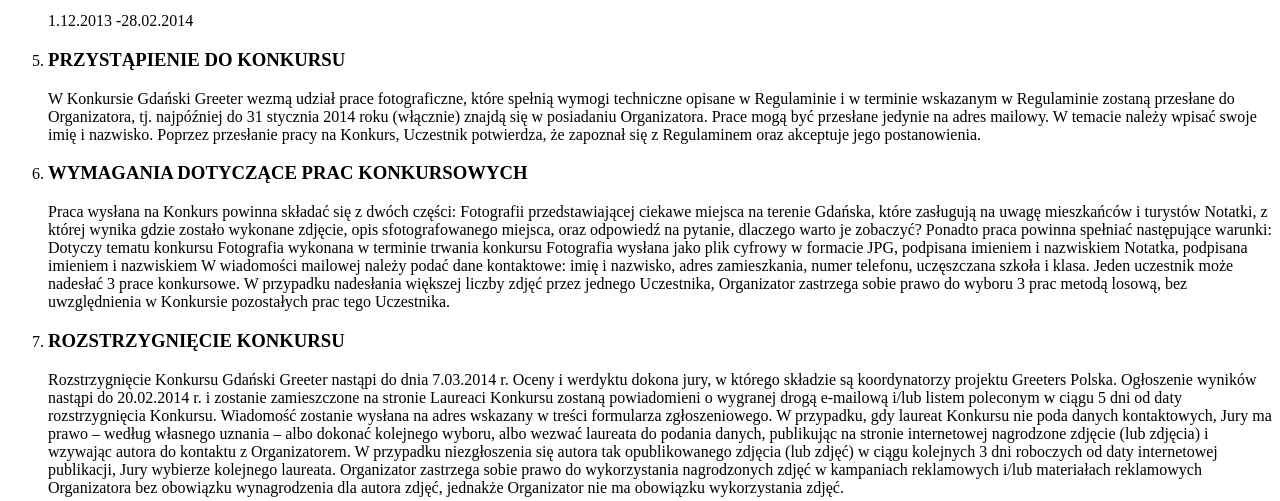
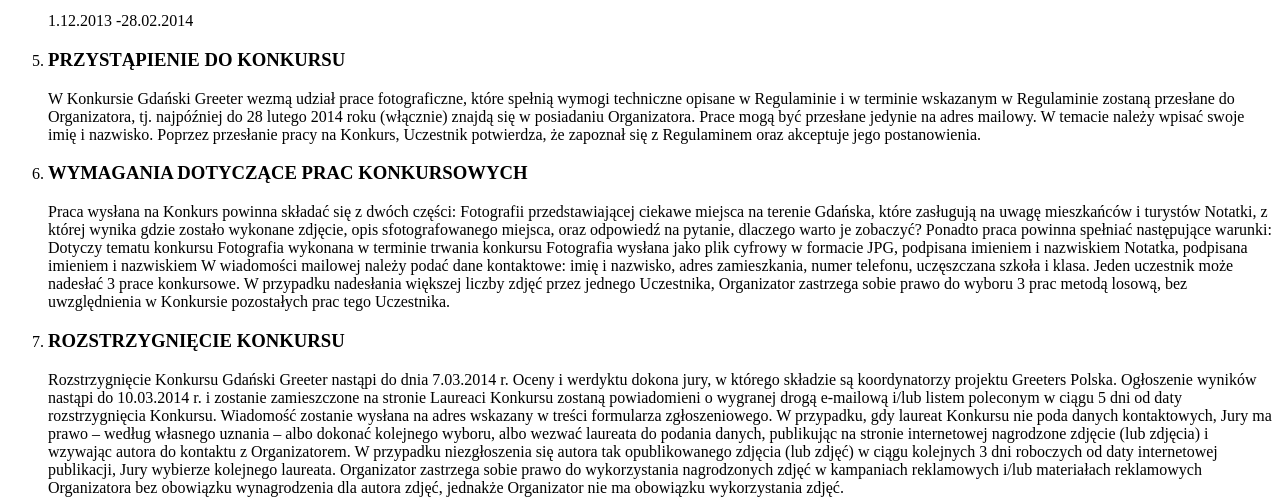
Before and after one commit to GreetersPL/konkurs, a Node project: template app/views/templates/regulamin.hbs in a window 1280 px wide. Shown: the part 649-1150 px from the top of the page. Run offline with Node 20 templates, Linux system fonts and the light colour scheme; the template is opened without the code that fills it, so the values that code supplies are empty.

Commit message:
drobne poprawki

```diff
--- a/app/views/templates/regulamin.hbs
+++ b/app/views/templates/regulamin.hbs
@@ -29,7 +29,7 @@
 <li>
 <h3>PRZYSTĄPIENIE DO KONKURSU
 </h3>
-W Konkursie Gdański Greeter wezmą udział prace fotograficzne, które spełnią wymogi techniczne opisane w Regulaminie i w terminie wskazanym w Regulaminie zostaną przesłane do Organizatora, tj. najpóźniej do 31 stycznia 2014 roku (włącznie) znajdą się w posiadaniu Organizatora. Prace mogą być przesłane jedynie na adres mailowy. W temacie należy wpisać swoje imię i nazwisko. Poprzez przesłanie pracy na Konkurs, Uczestnik potwierdza, że zapoznał się z Regulaminem oraz akceptuje jego postanowienia.
+W Konkursie Gdański Greeter wezmą udział prace fotograficzne, które spełnią wymogi techniczne opisane w Regulaminie i w terminie wskazanym w Regulaminie zostaną przesłane do Organizatora, tj. najpóźniej do 28 lutego 2014 roku (włącznie) znajdą się w posiadaniu Organizatora. Prace mogą być przesłane jedynie na adres mailowy. W temacie należy wpisać swoje imię i nazwisko. Poprzez przesłanie pracy na Konkurs, Uczestnik potwierdza, że zapoznał się z Regulaminem oraz akceptuje jego postanowienia.
 </li>
 <li>
 <h3>WYMAGANIA DOTYCZĄCE PRAC KONKURSOWYCH
@@ -39,7 +39,7 @@
 <li>
 <h3>ROZSTRZYGNIĘCIE KONKURSU
 </h3>
-Rozstrzygnięcie Konkursu Gdański Greeter nastąpi do dnia 7.03.2014 r. Oceny i werdyktu dokona jury, w którego składzie są koordynatorzy projektu Greeters Polska. Ogłoszenie wyników nastąpi do 20.02.2014 r. i zostanie zamieszczone na stronie Laureaci Konkursu zostaną powiadomieni o wygranej drogą e-mailową i/lub listem poleconym w ciągu 5 dni od daty rozstrzygnięcia Konkursu. Wiadomość zostanie wysłana na adres wskazany w treści formularza zgłoszeniowego. W przypadku, gdy laureat Konkursu nie poda danych kontaktowych, Jury ma prawo – według własnego uznania – albo dokonać kolejnego wyboru, albo wezwać laureata do podania danych, publikując na stronie internetowej nagrodzone zdjęcie (lub zdjęcia) i wzywając autora do kontaktu z Organizatorem. W przypadku niezgłoszenia się autora tak opublikowanego zdjęcia (lub zdjęć) w ciągu kolejnych 3 dni roboczych od daty internetowej publikacji, Jury wybierze kolejnego laureata. Organizator zastrzega sobie prawo do wykorzystania nagrodzonych zdjęć w kampaniach reklamowych i/lub materiałach reklamowych Organizatora bez obowiązku wynagrodzenia dla autora zdjęć, jednakże Organizator nie ma obowiązku wykorzystania zdjęć.
+Rozstrzygnięcie Konkursu Gdański Greeter nastąpi do dnia 7.03.2014 r. Oceny i werdyktu dokona jury, w którego składzie są koordynatorzy projektu Greeters Polska. Ogłoszenie wyników nastąpi do 10.03.2014 r. i zostanie zamieszczone na stronie Laureaci Konkursu zostaną powiadomieni o wygranej drogą e-mailową i/lub listem poleconym w ciągu 5 dni od daty rozstrzygnięcia Konkursu. Wiadomość zostanie wysłana na adres wskazany w treści formularza zgłoszeniowego. W przypadku, gdy laureat Konkursu nie poda danych kontaktowych, Jury ma prawo – według własnego uznania – albo dokonać kolejnego wyboru, albo wezwać laureata do podania danych, publikując na stronie internetowej nagrodzone zdjęcie (lub zdjęcia) i wzywając autora do kontaktu z Organizatorem. W przypadku niezgłoszenia się autora tak opublikowanego zdjęcia (lub zdjęć) w ciągu kolejnych 3 dni roboczych od daty internetowej publikacji, Jury wybierze kolejnego laureata. Organizator zastrzega sobie prawo do wykorzystania nagrodzonych zdjęć w kampaniach reklamowych i/lub materiałach reklamowych Organizatora bez obowiązku wynagrodzenia dla autora zdjęć, jednakże Organizator nie ma obowiązku wykorzystania zdjęć.
 </li>
 <li>
 <h3>POSTANOWIENIA DODATKOWE
```
